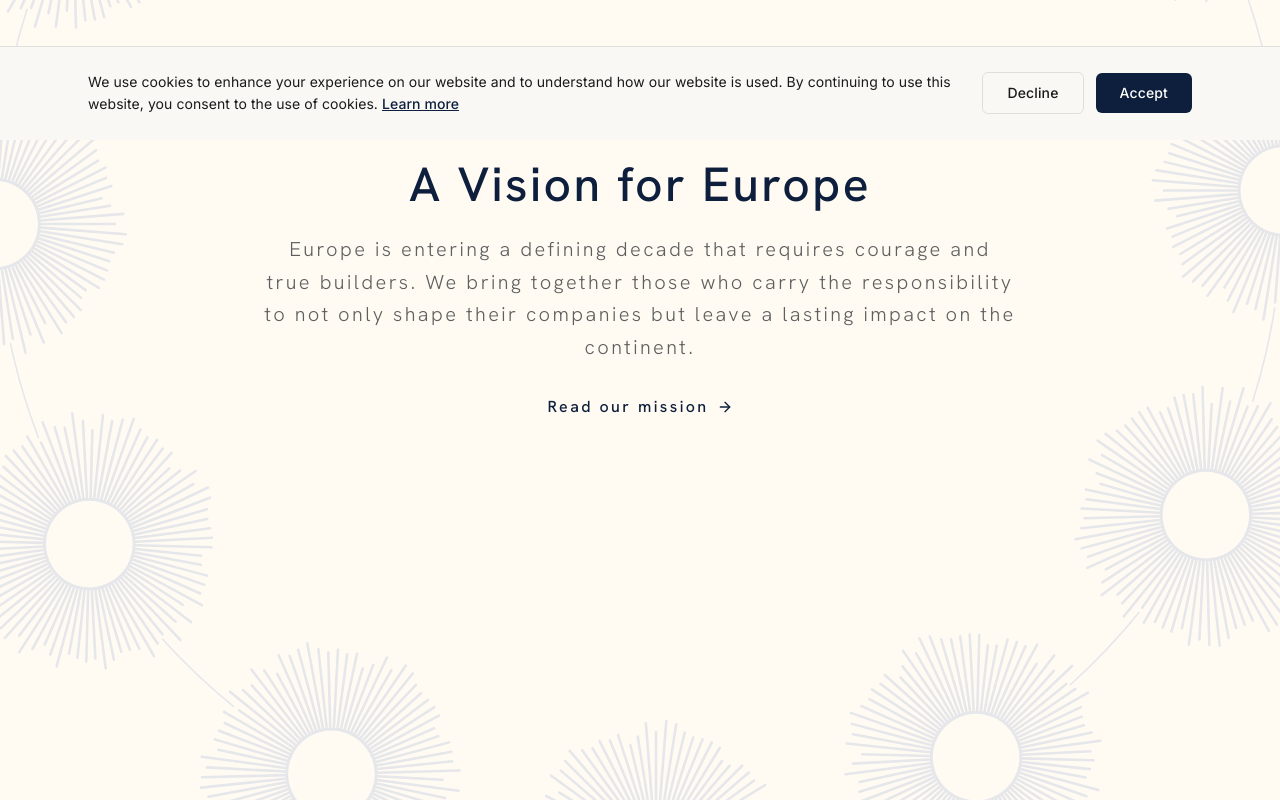
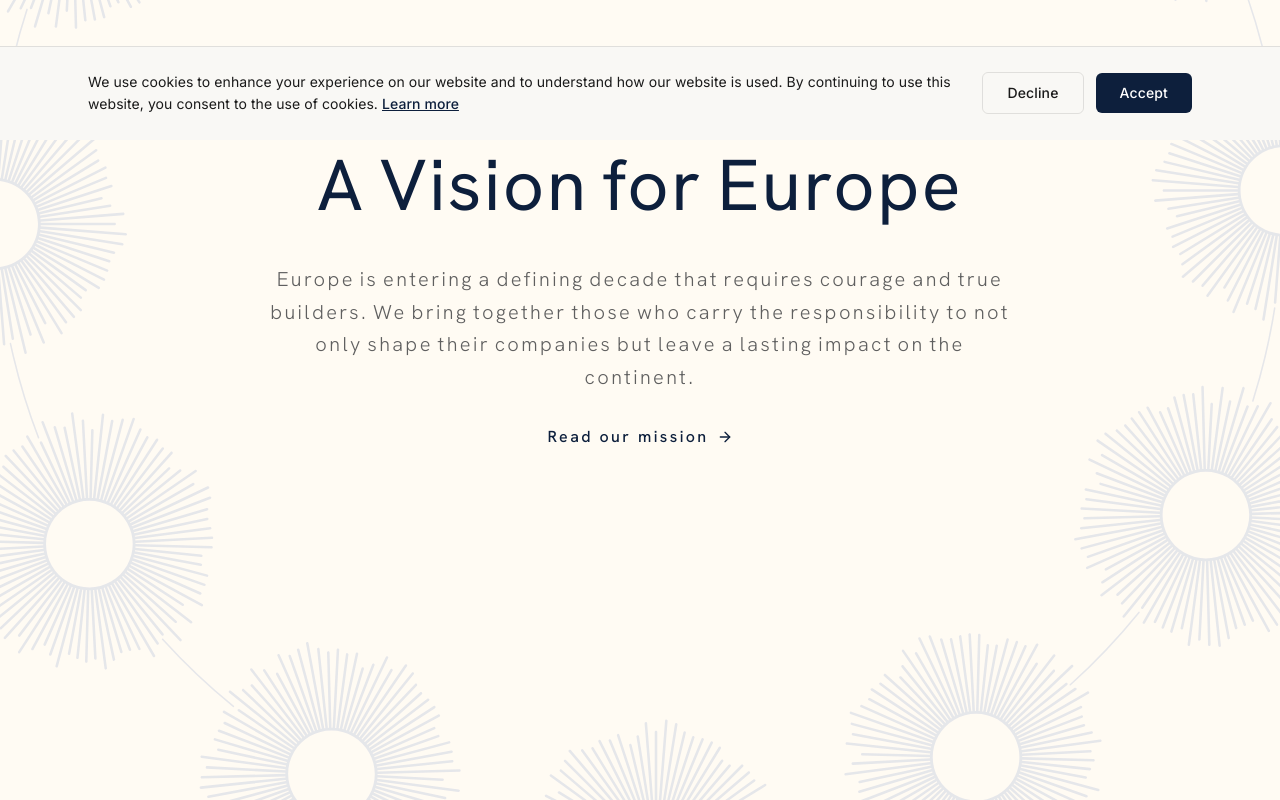
Before and after one commit to armandabbas/ValorianCircle, a React (Vite) app: page /#/ in a window 1280 px wide. Shown: the part 660-1460 px from the top of the page. Built offline with nearby package versions, Linux system fonts and the light colour scheme; a web font is replaced by a local one.

Commit message:
Update UX and animations

```diff
--- a/src/app/components/StaggeredMenu.tsx
+++ b/src/app/components/StaggeredMenu.tsx
@@ -84,7 +84,7 @@ export const StaggeredMenu = ({
       const currentScrollY = window.scrollY;
       setScrolled(currentScrollY > 20);
 
-      if (currentScrollY > lastScrollY.current && currentScrollY > 50) {
+      if (currentScrollY > lastScrollY.current && currentScrollY > (window.innerHeight * 1.15)) {
         setIsVisible(false);
       } else {
         setIsVisible(true);
@@ -443,7 +443,7 @@ export const StaggeredMenu = ({
 
         <header
           className={`staggered-menu-header absolute top-0 left-0 w-full flex items-center justify-between px-6 md:px-12 pointer-events-none z-20 transition-all duration-300 border-b border-[#0D1F3C]/10 ${!isVisible ? '-translate-y-full opacity-0' : 'translate-y-0 opacity-100'} ${scrolled ? 'py-1 md:py-2' : 'py-2 md:py-3'}`}
-          style={{ backgroundColor: 'transparent' }}
+          style={{ backgroundColor: scrolled ? '#FFFBF3' : 'transparent' }}
           aria-label="Main navigation header"
         >
           <div className="sm-logo flex items-center select-none pointer-events-auto" aria-label="Logo">
--- a/src/app/pages/NewPage.tsx
+++ b/src/app/pages/NewPage.tsx
@@ -233,9 +233,10 @@ export function NewPage() {
   const starY = useTransform(lowerHeroProgress, [0.1, 0.8], [400, 0]);
   const starOpacity = useTransform(lowerHeroProgress, [0.1, 0.4], [0, 1]);
   const h1Opacity = useTransform(lowerHeroProgress, [0.1, 0.3, 0.6, 0.75], [0, 1, 1, 0]);
+  const h1FadeOutOpacity = useTransform(lowerHeroProgress, [0.6, 0.75], [1, 0]);
   const h1Y = useTransform(lowerHeroProgress, [0.1, 0.3, 0.6, 0.75], [50, 0, 0, -50]);
-  const visionOpacity = useTransform(lowerHeroProgress, [0.6, 0.8], [0, 1]);
-  const visionY = useTransform(lowerHeroProgress, [0.6, 0.8], [50, 0]);
+  const visionOpacity = useTransform(lowerHeroProgress, [0.45, 0.7], [0, 1]);
+  const visionY = useTransform(lowerHeroProgress, [0.45, 0.7], [50, 0]);
 
   useEffect(() => {
     let timeout: number;
@@ -264,6 +265,7 @@ export function NewPage() {
     const progress = Math.min(800, Math.max(0, y)) / 800;
     return `${-progress * 100}vh`;
   });
+  const introFadeOut = useTransform(scrollY, [0, 400], [1, 0]);
 
   const pointerEvents = useTransform(scrollY, (y) => {
     if (introDoneRef.current || y > 750) return 'none';
@@ -368,7 +370,7 @@ export function NewPage() {
     <div className="bg-[#FFFBF3]">
       <div id="intro-spacer" ref={spacerRef} style={{ height: '100vh' }} />
       <motion.div
-        style={{ y: introY, pointerEvents: pointerEvents as any }}
+        style={{ y: introY, opacity: introFadeOut, pointerEvents: pointerEvents as any }}
         className="fixed inset-0 z-50 flex items-center justify-center bg-[#FFFBF3] overflow-hidden"
       >
         <div className="relative w-full h-full flex flex-col items-center justify-center">
@@ -540,7 +542,7 @@ export function NewPage() {
                             display: "inline-block",
                             whiteSpace: item.char === " " ? "pre" : "normal",
                             animation: `valSloganFadeInChar 0.8s cubic-bezier(0.16, 1, 0.3, 1) both`,
-                            animationDelay: `${0.8 + idx * 0.022}s`
+                            animationDelay: `${0.4 + idx * 0.022}s`
                           }}
                         >
                           {item.char}
@@ -618,53 +620,143 @@ export function NewPage() {
               </div>
             </motion.div>
 
-            {/* H1 Top Left */}
+            {/* H1 Top Left - Now Absolute again with Text Animation */}
             <motion.div
-              style={{ opacity: h1Opacity, y: h1Y }}
-              className="absolute top-[calc(10%-10px)] left-6 md:left-12 max-w-[800px] z-20 pointer-events-auto">
-              <h1 className="text-[#393939] font-bold text-[36px] md:text-[56px] leading-[1.1] mb-6">
-                Depth and relevant peers<br />over transactional networking.
-              </h1>
-              <p className="text-lg md:text-2xl text-[#5F5F5F] font-light max-w-[600px]">
-                A curated community of European builders and visionaries.
-              </p>
-            </motion.div>
+              style={{ opacity: h1FadeOutOpacity, y: h1Y }}
+              className="absolute top-[12vh] left-6 md:left-12 max-w-[1200px] z-20 pointer-events-auto">
+                <motion.div
+                  initial="hidden"
+                  whileInView="visible"
+                  viewport={{ once: true, margin: "-100px" }}
+                  variants={{
+                    visible: { transition: { staggerChildren: 0.08 } },
+                    hidden: {}
+                  }}
+                  className="text-[#393939] font-bold text-[42px] md:text-[72px] leading-[1.1] mb-6 flex flex-wrap"
+                >
+                  {["Depth", "and", "relevant", "peers", "over", "transactional", "networking."].map((word, i) => (
+                    <React.Fragment key={i}>
+                      <motion.span
+                        variants={{
+                          hidden: { opacity: 0, y: 40, filter: 'blur(8px)' },
+                          visible: { opacity: 1, y: 0, filter: 'blur(0px)', transition: { duration: 0.8, ease: [0.16, 1, 0.3, 1] } }
+                        }}
+                        className="inline-block mr-[0.2em]"
+                      >
+                        {word}
+                      </motion.span>
+                      {i === 3 && <div className="w-full" />}
+                    </React.Fragment>
+                  ))}
+                </motion.div>
+
+                <motion.div
+                  initial="hidden"
+                  whileInView="visible"
+                  viewport={{ once: true, margin: "-100px" }}
+                  variants={{
+                    visible: { transition: { staggerChildren: 0.04, delayChildren: 0.4 } },
+                    hidden: {}
+                  }}
+                  className="text-lg md:text-2xl text-[#5F5F5F] font-light max-w-[600px] flex flex-wrap"
+                >
+                  {["A", "curated", "community", "of", "European", "builders", "and", "visionaries."].map((word, i) => (
+                    <motion.span
+                      key={i}
+                      variants={{
+                        hidden: { opacity: 0, y: 20 },
+                        visible: { opacity: 1, y: 0, transition: { duration: 0.6, ease: [0.16, 1, 0.3, 1] } }
+                      }}
+                      className="inline-block mr-[0.25em]"
+                    >
+                      {word}
+                    </motion.span>
+                  ))}
+                </motion.div>
+              </motion.div>
 
             {/* The Vision Text perfectly centered in the visual ring */}
             <motion.div
-              style={{ opacity: visionOpacity, y: visionY }}
+              style={{ y: visionY }}
               className="absolute top-[calc(130px+80vw)] md:top-[calc(150px+50vw)] xl:top-[950px] left-1/2 -translate-x-1/2 -translate-y-1/2 w-full max-w-[800px] px-6 text-center z-30 pointer-events-auto">
-              <h2 className="text-3xl md:text-5xl text-[#0D1F3C] mb-6" style={{ fontFamily: "'Hanken Grotesk', sans-serif" }}>
-                A Vision for Europe
-              </h2>
-              <p className="text-lg md:text-xl text-[#5F5F5F] leading-relaxed mb-8 font-light">
-                Europe is entering a defining decade that requires courage and true builders.
-                We bring together those who carry the responsibility to not only shape their companies but leave a lasting impact on the continent.
-              </p>
-              <Link to="/mission" className="inline-flex items-center gap-2 text-[#0D1F3C] font-medium hover:opacity-70 transition-opacity">
+
+              <motion.div
+                initial="hidden"
+                whileInView="visible"
+                viewport={{ once: true, margin: "-100px" }}
+                variants={{
+                  visible: { transition: { staggerChildren: 0.08 } },
+                  hidden: {}
+                }}
+                className="text-[42px] md:text-[72px] text-[#0D1F3C] mb-6 flex flex-wrap justify-center"
+                style={{ fontFamily: "'Hanken Grotesk', sans-serif" }}
+              >
+                {["A", "Vision", "for", "Europe"].map((word, i) => (
+                  <motion.span
+                    key={i}
+                    variants={{
+                      hidden: { opacity: 0, y: 40, filter: 'blur(8px)' },
+                      visible: { opacity: 1, y: 0, filter: 'blur(0px)', transition: { duration: 0.8, ease: [0.16, 1, 0.3, 1] } }
+                    }}
+                    className="inline-block mx-[0.1em]"
+                  >
+                    {word}
+                  </motion.span>
+                ))}
+              </motion.div>
+
+              <motion.div
+                initial="hidden"
+                whileInView="visible"
+                viewport={{ once: true, margin: "-100px" }}
+                variants={{
+                  visible: { transition: { staggerChildren: 0.03, delayChildren: 0.3 } },
+                  hidden: {}
+                }}
+                className="text-lg md:text-xl text-[#5F5F5F] leading-relaxed mb-8 font-light flex flex-wrap justify-center"
+              >
+                {["Europe", "is", "entering", "a", "defining", "decade", "that", "requires", "courage", "and", "true", "builders.", "We", "bring", "together", "those", "who", "carry", "the", "responsibility", "to", "not", "only", "shape", "their", "companies", "but", "leave", "a", "lasting", "impact", "on", "the", "continent."].map((word, i) => (
+                  <motion.span
+                    key={i}
+                    variants={{
+                      hidden: { opacity: 0, y: 20 },
+                      visible: { opacity: 1, y: 0, transition: { duration: 0.6, ease: [0.16, 1, 0.3, 1] } }
+                    }}
+                    className="inline-block mx-[0.12em]"
+                  >
+                    {word}
+                  </motion.span>
+                ))}
+              </motion.div>
+
+              <motion.button
+                initial={{ opacity: 0, y: 20 }}
+                whileInView={{ opacity: 1, y: 0 }}
+                transition={{ duration: 0.6, delay: 1.2, ease: [0.16, 1, 0.3, 1] }}
+                viewport={{ once: true, margin: "-100px" }}
+                onClick={() => { alert('Button was clicked!'); window.location.href = '#/circles'; window.scrollTo(0,0); }}
+                style={{ pointerEvents: 'auto', position: 'relative', zIndex: 999999 }}
+                className="cursor-pointer inline-flex items-center gap-2 text-[#0D1F3C] font-medium hover:opacity-70 transition-opacity">
                 Read our mission <ArrowRight className="w-4 h-4" />
-              </Link>
+              </motion.button>
             </motion.div>
           </section>
 
-          {/* SELECTED MEMBERS & STATS */}
+          {/* OUR NETWORK & STATS */}
           <section className="py-32 px-6 md:px-12">
             <div className="max-w-[1200px] mx-auto">
-              <ScrollReveal className="flex flex-col md:flex-row justify-between items-end mb-16 gap-8">
+              <ScrollReveal className="mb-16">
                 <div className="max-w-[600px]">
                   <h2 className="text-4xl md:text-5xl text-[#0D1F3C] mb-6" style={{ fontFamily: "'Hanken Grotesk', sans-serif" }}>
-                    Selected Members
+                    Our Network
                   </h2>
                   <p className="text-lg text-[#5F5F5F] font-light">
                     The caliber of our network speaks for itself. A confidential space for individuals who already wield significant influence.
                   </p>
                 </div>
-                <Link to="/members" className="inline-flex items-center gap-2 px-6 py-3 border border-[#0D1F3C]/20 rounded-full text-[#0D1F3C] hover:bg-[#0D1F3C]/5 transition-colors whitespace-nowrap">
-                  All Members <ArrowRight className="w-4 h-4" />
-                </Link>
               </ScrollReveal>
 
-              <div className="grid grid-cols-2 md:grid-cols-4 gap-8 mb-20">
+              <div className="grid grid-cols-2 md:grid-cols-4 gap-8 mb-12">
                 {[
                   { value: '€2B+', label: 'Capital Raised' },
                   { value: '€5B+', label: 'Accumulated Exit Value' },
@@ -677,6 +769,12 @@ export function NewPage() {
                   </ScrollReveal>
                 ))}
               </div>
+
+              <ScrollReveal delay={0.3} className="flex justify-start md:justify-center mb-20">
+                <Link to="/members" onClick={() => window.scrollTo(0, 0)} className="inline-flex items-center gap-2 px-6 py-3 border border-[#0D1F3C]/20 rounded-full text-[#0D1F3C] hover:bg-[#0D1F3C]/5 transition-colors whitespace-nowrap">
+                  Selected Members <ArrowRight className="w-4 h-4" />
+                </Link>
+              </ScrollReveal>
 
               <ScrollReveal className="bg-white/50 border border-[#0D1F3C]/10 p-8 md:p-12">
                 <h3 className="text-lg font-medium text-[#0D1F3C] mb-8 uppercase tracking-wide">Network Distribution</h3>
```
